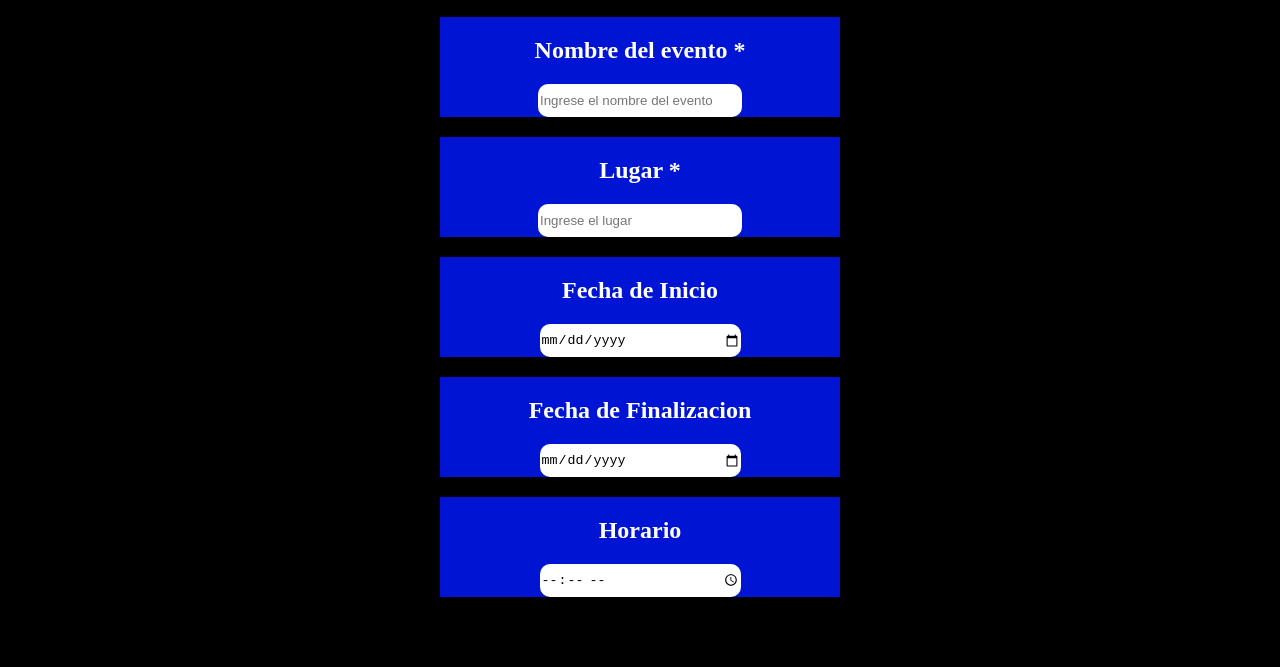
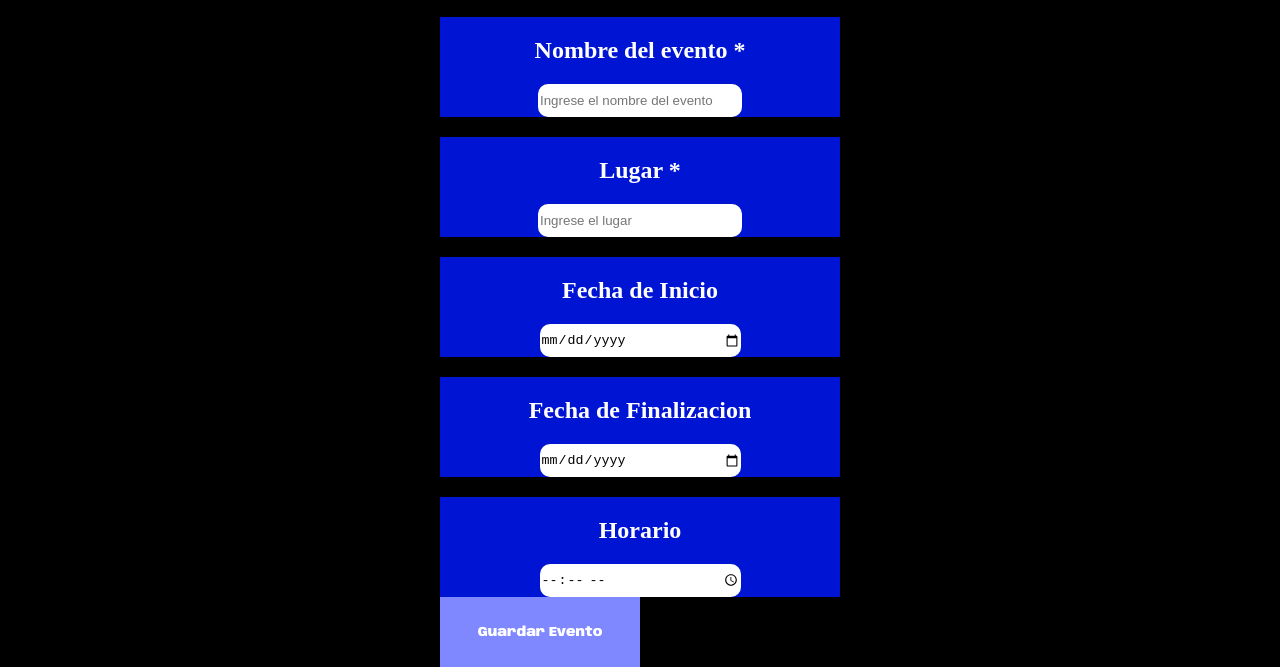
Before and after one commit to kevinz-08/Examen_JavaScript_GutierrezKevin, a plain HTML site: page src/html/registarEvento.html in a window 1280 px wide. Shown: the part 269-936 px from the top of the page. Before the commit the page ends 866 px from the top, so only its background shows below. Drawn offline with Linux system fonts and the light colour scheme.

Commit message:
feat: :sparkles: Modificacion js

```diff
--- a/src/css/registarEvento.css
+++ b/src/css/registarEvento.css
@@ -72,3 +72,14 @@ header .links a {
     width: 200px;
     height: 100px;
 }
+.enviar{
+    margin-right: 40px;
+}
+.enviar button{
+    width: 200px;
+    height: 70px;
+    background-color: rgb(127, 136, 255);
+    color: white;
+    border: none;
+    font-family: "anybody";
+}
--- a/src/html/registarEvento.html
+++ b/src/html/registarEvento.html
@@ -43,6 +43,8 @@
                 <h2>Horario</h2>
                 <input type="time">
             </div>
+            <div class="enviar">
+                <button type="submit">Guardar Evento</button>
         </form>
     </div>
 </body>
--- a/src/js/main.js
+++ b/src/js/main.js
@@ -1 +1,2 @@
-let datos = JSON.parse()
+document.getElementById('formulario').addEventListener('submit', function(e) {
+    e.preventDefault();
```
